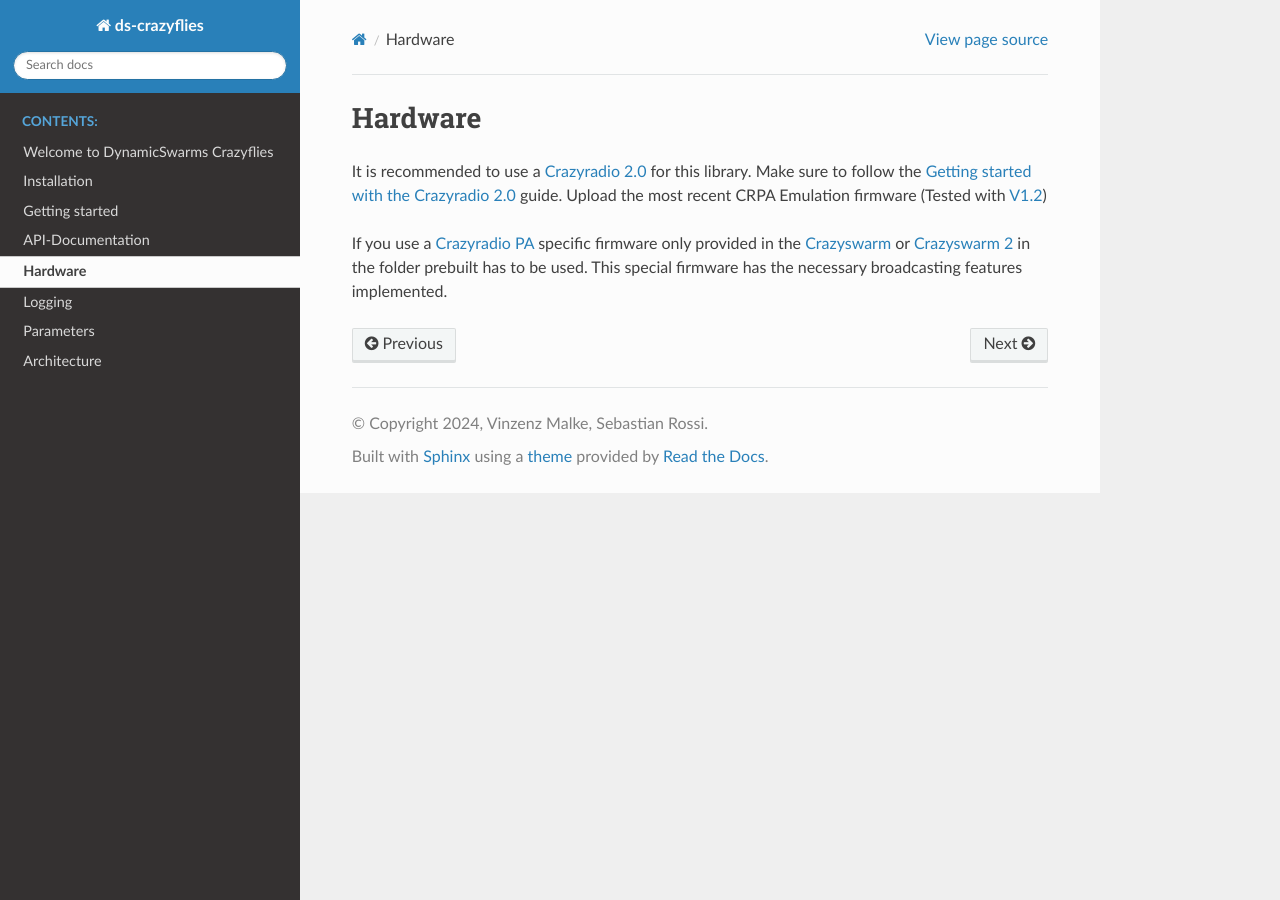
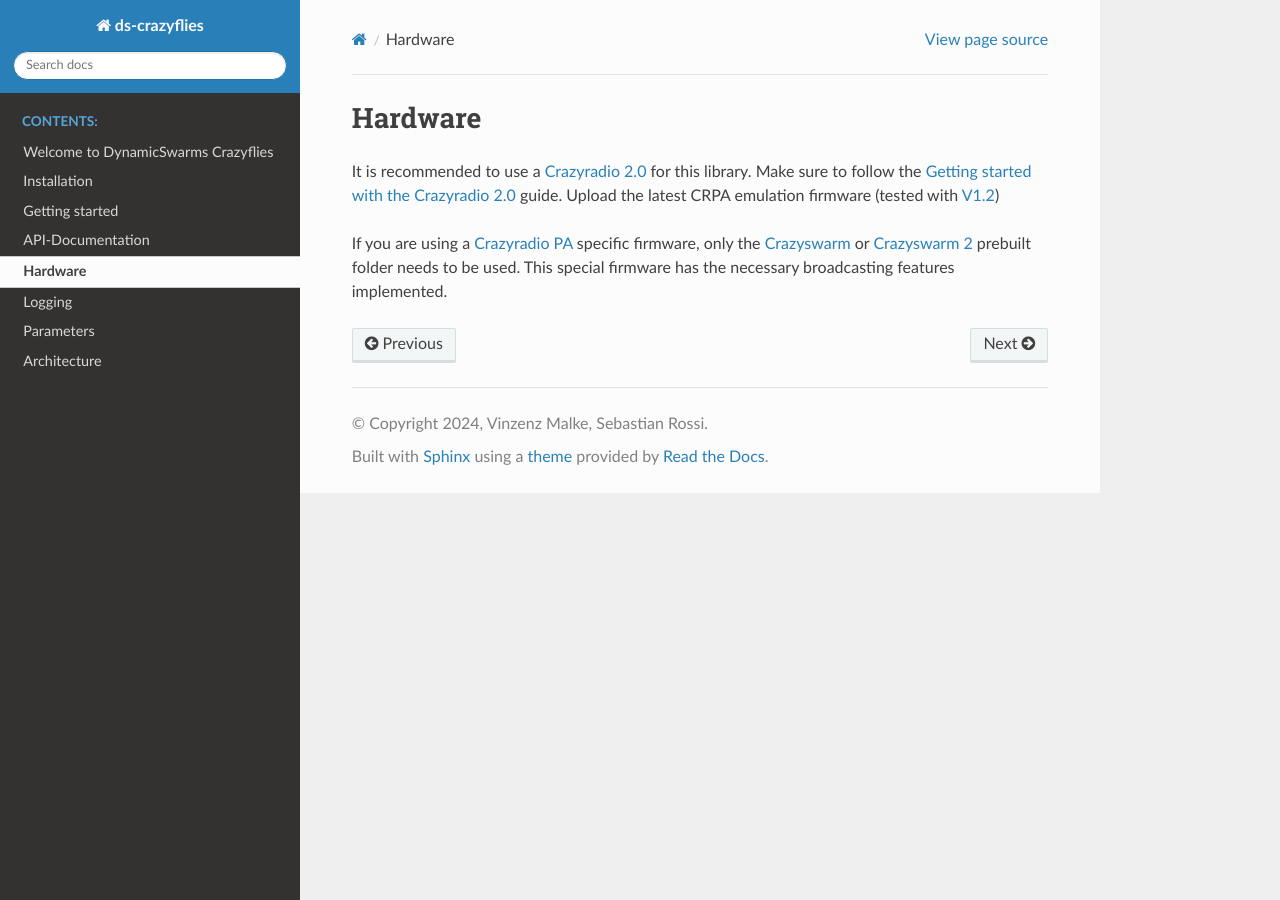
Before and after one commit to DynamicSwarms/ds-crazyflies, a Sphinx documentation site: the page built from docs/hardware.rst, in a window 1280 px wide. Built offline with Sphinx 7.4.7 and the Read the Docs theme 3.1.0, drawn with Linux system fonts in a browser that asks for light colours.

Commit message:
Update hardware.rst
Fixed some grammar, spelling and wording to improve readability.

```diff
--- a/docs/hardware.rst
+++ b/docs/hardware.rst
@@ -8,8 +8,8 @@ Hardware
 
 It is recommended to use a `Crazyradio 2.0 <https://www.bitcraze.io/products/crazyradio-2-0/>`_ for this library.
 Make sure to follow the `Getting started with the Crazyradio 2.0 <https://www.bitcraze.io/documentation/tutorials/getting-started-with-crazyradio-2-0/>`_ guide.
-Upload the most recent CRPA Emulation firmware (Tested with `V1.2 <https://github.com/bitcraze/crazyradio2-firmware/releases/tag/1.2>`_)
+Upload the latest CRPA emulation firmware (tested with `V1.2 <https://github.com/bitcraze/crazyradio2-firmware/releases/tag/1.2>`_)
 
 
-If you use a `Crazyradio PA <https://www.bitcraze.io/products/crazyradio-pa/>`_ specific firmware only provided in the `Crazyswarm <https://github.com/USC-ACTLab/crazyswarm>`_ or
-`Crazyswarm 2 <https://github.com/IMRCLab/crazyswarm2>`_ in the folder prebuilt has to be used. This special firmware has the necessary broadcasting features implemented.
+If you are using a `Crazyradio PA <https://www.bitcraze.io/products/crazyradio-pa/>`_ specific firmware, only the `Crazyswarm <https://github.com/USC-ACTLab/crazyswarm>`_ or
+`Crazyswarm 2 <https://github.com/IMRCLab/crazyswarm2>`_ prebuilt folder needs to be used. This special firmware has the necessary broadcasting features implemented.
```
